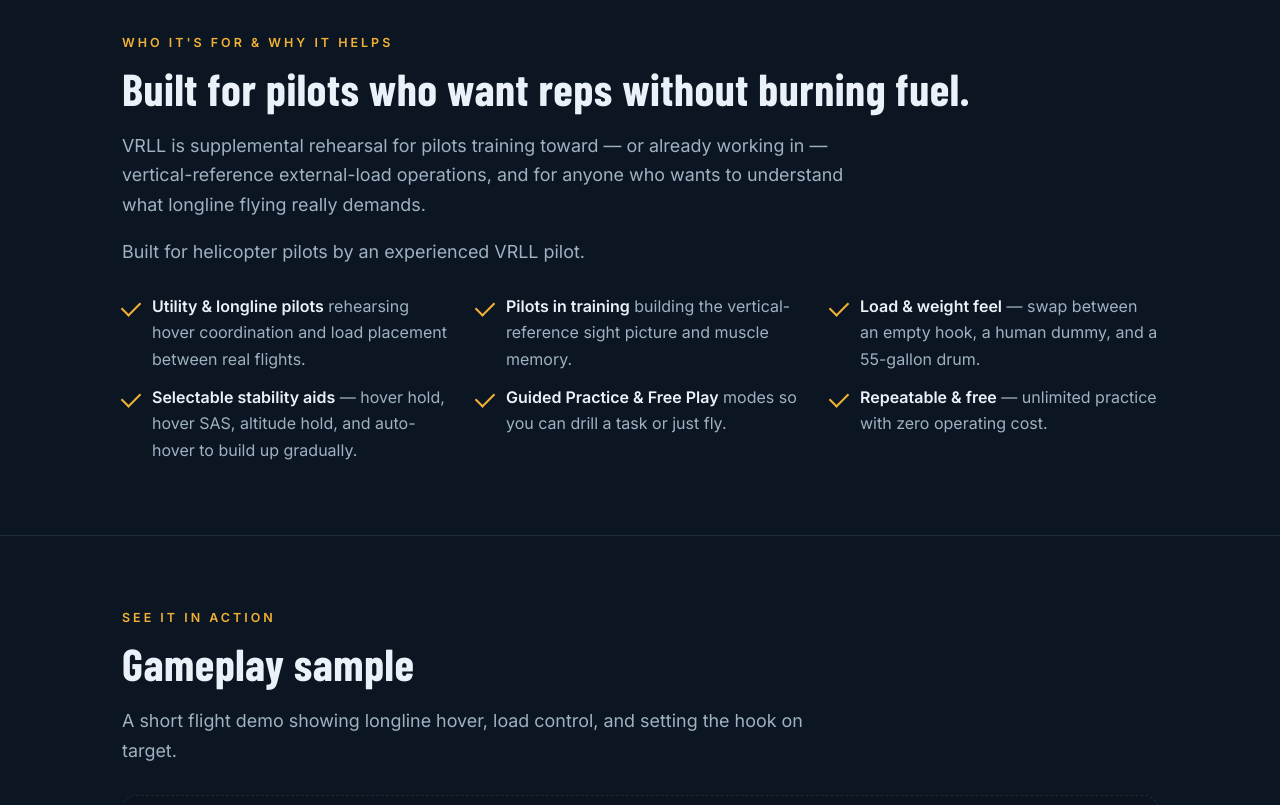
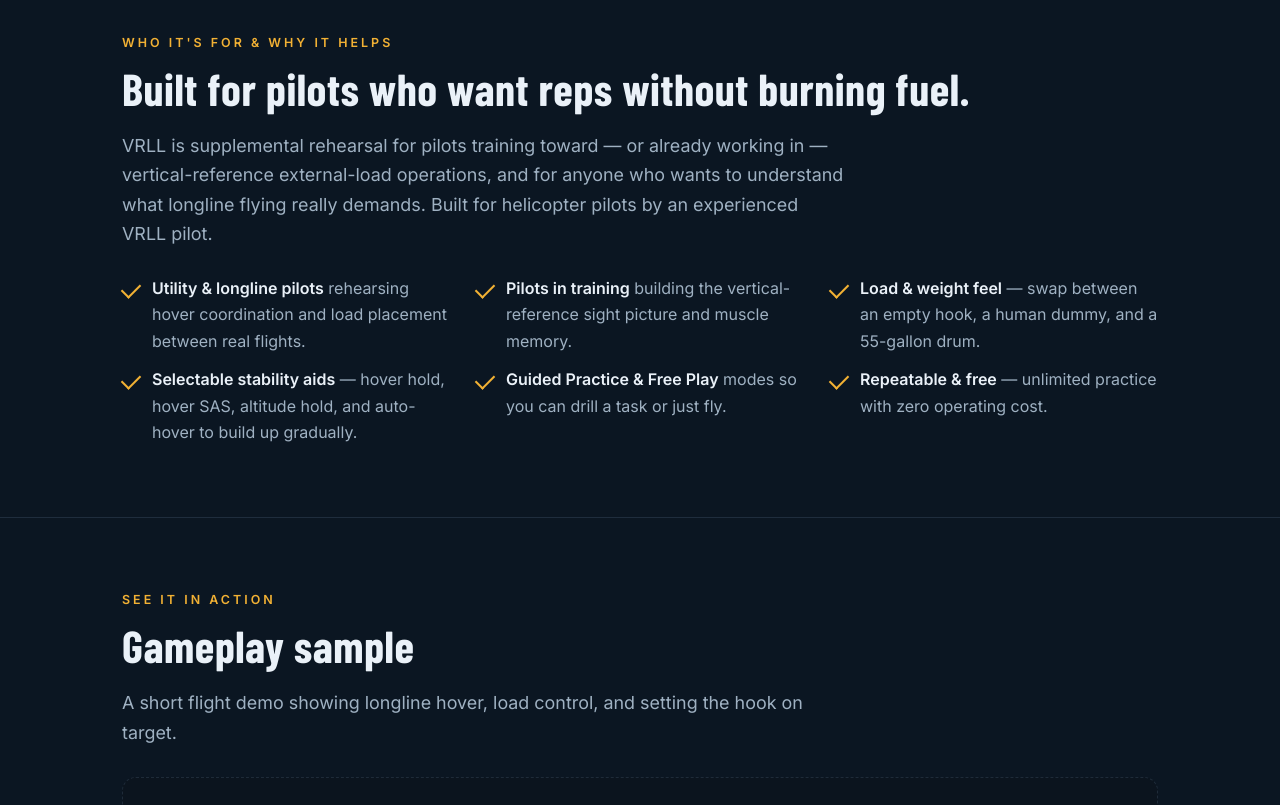
Before and after one commit to ken91773/vrll, a plain HTML site: page index.html in a window 1280 px wide. Shown: the part 1560-2365 px from the top of the page. Drawn offline with nearby package versions, Linux system fonts and the light colour scheme.

Commit message:
Merge pilot-built tagline into preceding paragraph (no break).

```diff
--- a/index.html
+++ b/index.html
@@ -520,8 +520,8 @@
       <p class="lead">
         VRLL is supplemental rehearsal for pilots training toward &mdash; or already working in &mdash; vertical-reference
         external-load operations, and for anyone who wants to understand what longline flying really demands.
+        Built for helicopter pilots by an experienced VRLL pilot.
       </p>
-      <p class="lead">Built for helicopter pilots by an experienced VRLL pilot.</p>
       <ul class="checks">
         <li><strong>Utility &amp; longline pilots</strong> rehearsing hover coordination and load placement between real flights.</li>
         <li><strong>Pilots in training</strong> building the vertical-reference sight picture and muscle memory.</li>
```
